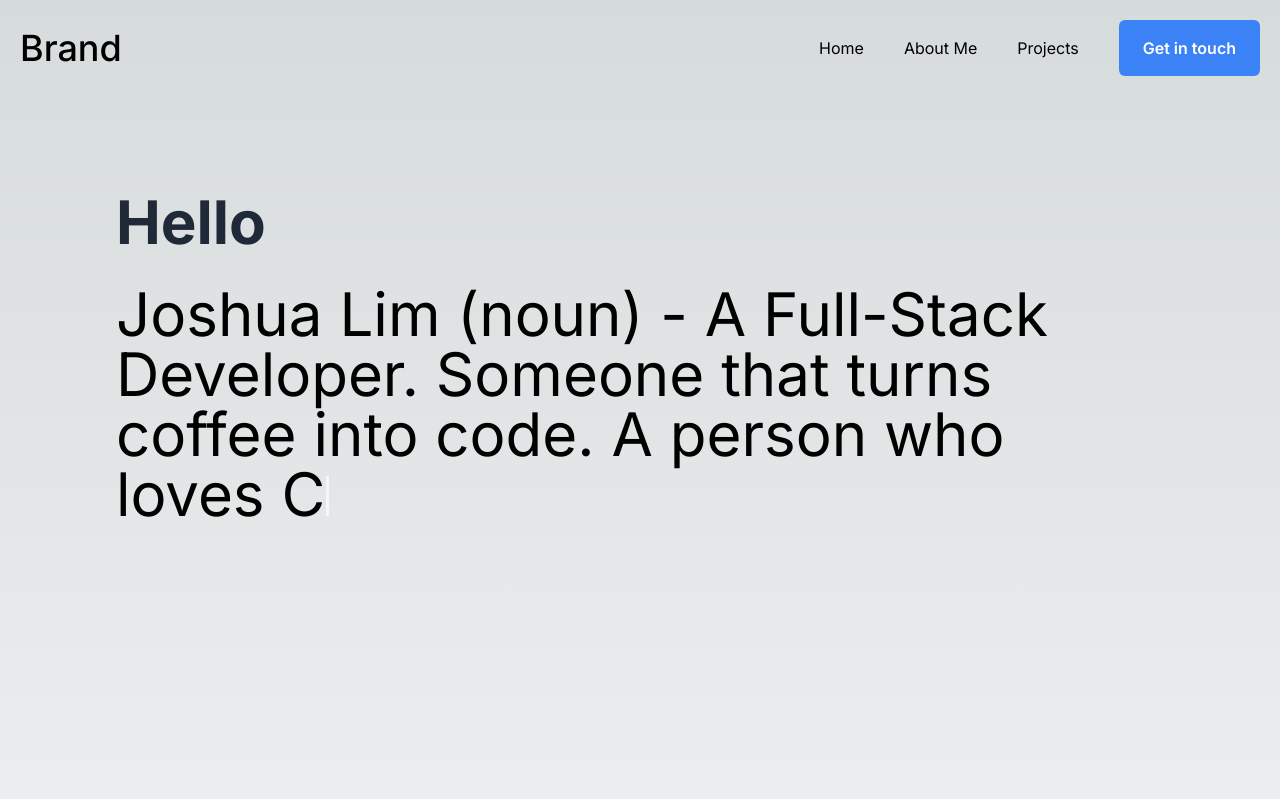
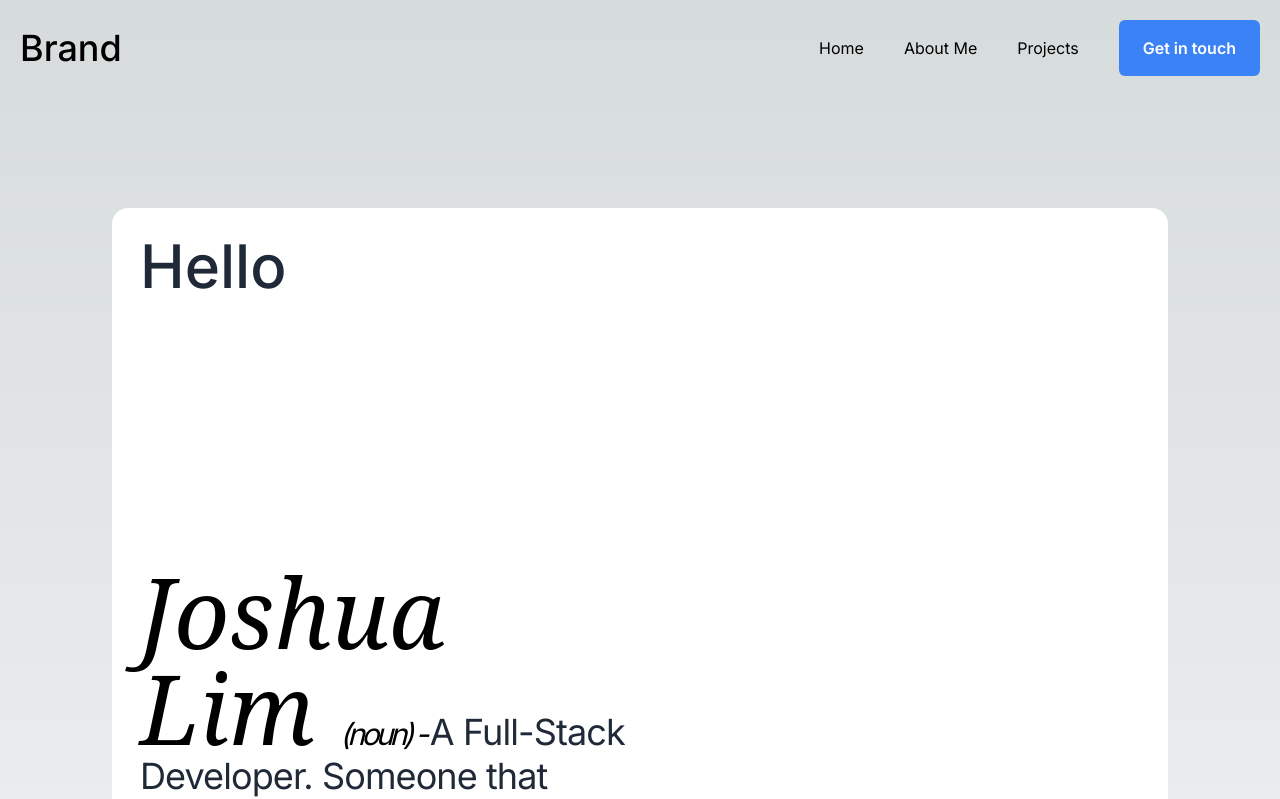
Before and after one commit to FullStackJoshua/portfolio, a Next.js app: page / in a window 1280 px wide. Shown: the top 799 px of the page. Built offline with nearby package versions, Linux system fonts and the light colour scheme.

Commit message:
Created a new desgin and worked on fonts

```diff
--- a/src/app/page.tsx
+++ b/src/app/page.tsx
@@ -17,17 +17,23 @@ const Home: React.FC = () => {
 
   return (
     <>
-      <main className="flex min-h-screen flex-col items-center justify-between p-24">
-        <Wrapper>
-          <Title> Hello </Title>
-          <Header className="italic px100">Joshua Lim </Header>{" "}
-          <Header className="italic px30 tracking-tighter">(noun) - </Header>{" "}
-          <Header className="flex">
-            A Full-Stack Developer. Someone that turns coffee into code. A
-            person who loves
-            <TypeWriter />
-          </Header>
-        </Wrapper>
+      <main className="flex min-h-screen flex-col items-center justify-between p-28">
+        <div className="bg-white rounded-2xl grid gap-4 grid-cols-2 grid-rows-2 p-7 ">
+          <Title> Hello</Title>
+          <div> </div>
+          <div>
+            <span className="italic  font-['Noto_Serif']  text-8xl">
+              Joshua Lim{" "}
+            </span>{" "}
+            <span className="italic text-3xl tracking-tightest">(noun) -</span>{" "}
+            <Header className="flex">
+              A Full-Stack Developer. Someone that turns coffee into code. A
+              person who loves
+              <TypeWriter />
+            </Header>{" "}
+          </div>
+          <div> </div>
+        </div>
       </main>
     </>
   );
--- a/src/components/TypeWriter/styles.module.css
+++ b/src/components/TypeWriter/styles.module.css
@@ -1,8 +1,8 @@
 .inputCursor {
   display: inline-block;
   width: 3px;
-  height: 40px;
-  background-color: white;
+  height: 30px;
+  background-color: black;
   margin-left: 0.5px;
   animation: blink 0.6s linear infinite alternate;
 }
--- a/src/components/Typography/index.tsx
+++ b/src/components/Typography/index.tsx
@@ -1,11 +1,17 @@
 export function Title(props: any) {
   return (
-    <h1 className="text-6xl font-bold text-gray-800 mb-8">{props.children}</h1>
+    <h1 className="text-6xl font-medium text-gray-800 mb-8">
+      {props.children}
+    </h1>
   );
 }
 
 export function Header(props: any) {
-  return <span className=" text-6xl tracking-{-2px}  ">{props.children}</span>;
+  return (
+    <span className="text-4xl text-gray-800 tracking-tight">
+      {props.children}
+    </span>
+  );
 }
 
 export function SubTitle(props: any) {
--- a/tailwind.config.js
+++ b/tailwind.config.js
@@ -7,6 +7,11 @@ module.exports = {
     "./src/app/**/*.{js,ts,jsx,tsx,mdx}",
   ],
   theme: {
+    letterSpacing: {
+      tightest: "-.125em",
+      tighter: "-.063em",
+      tight: "-.025em",
+    },
     extend: {
       backgroundImage: {
         "gradient-radial": "radial-gradient(var(--tw-gradient-stops))",
```
